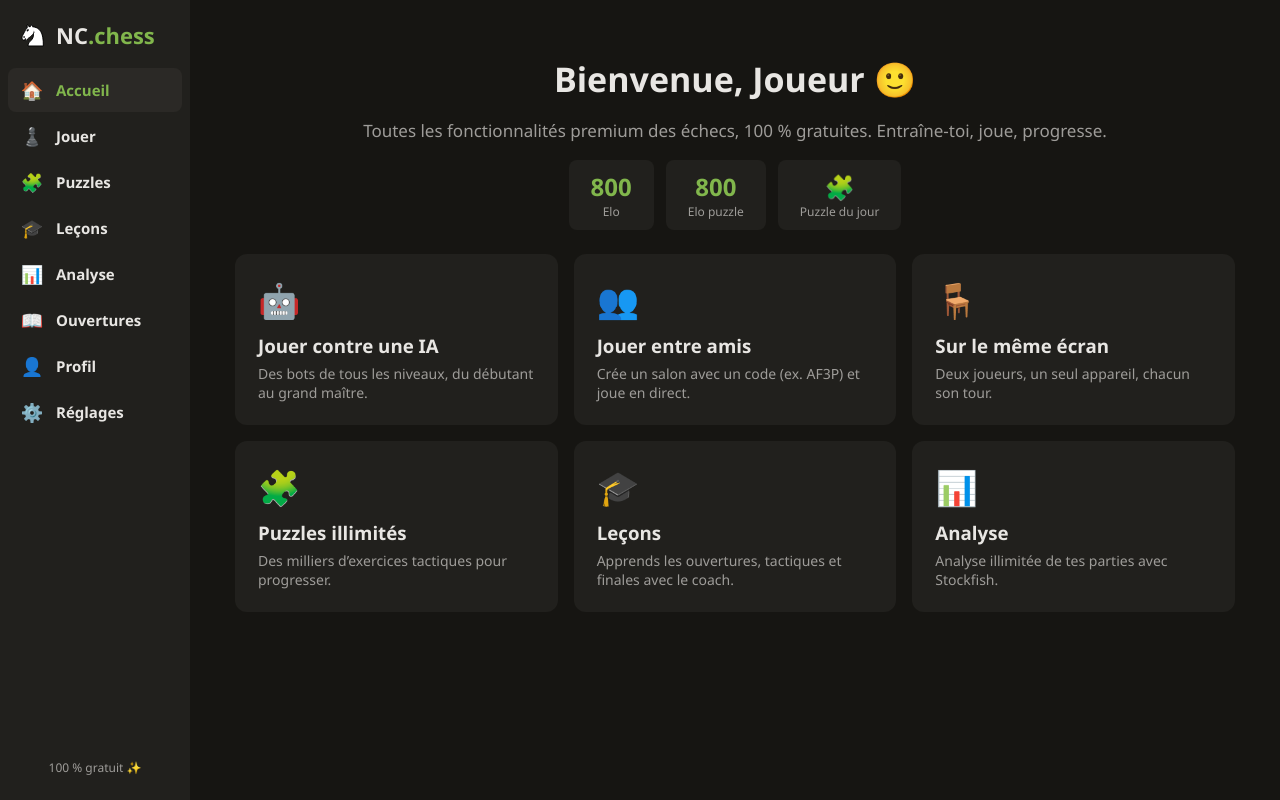
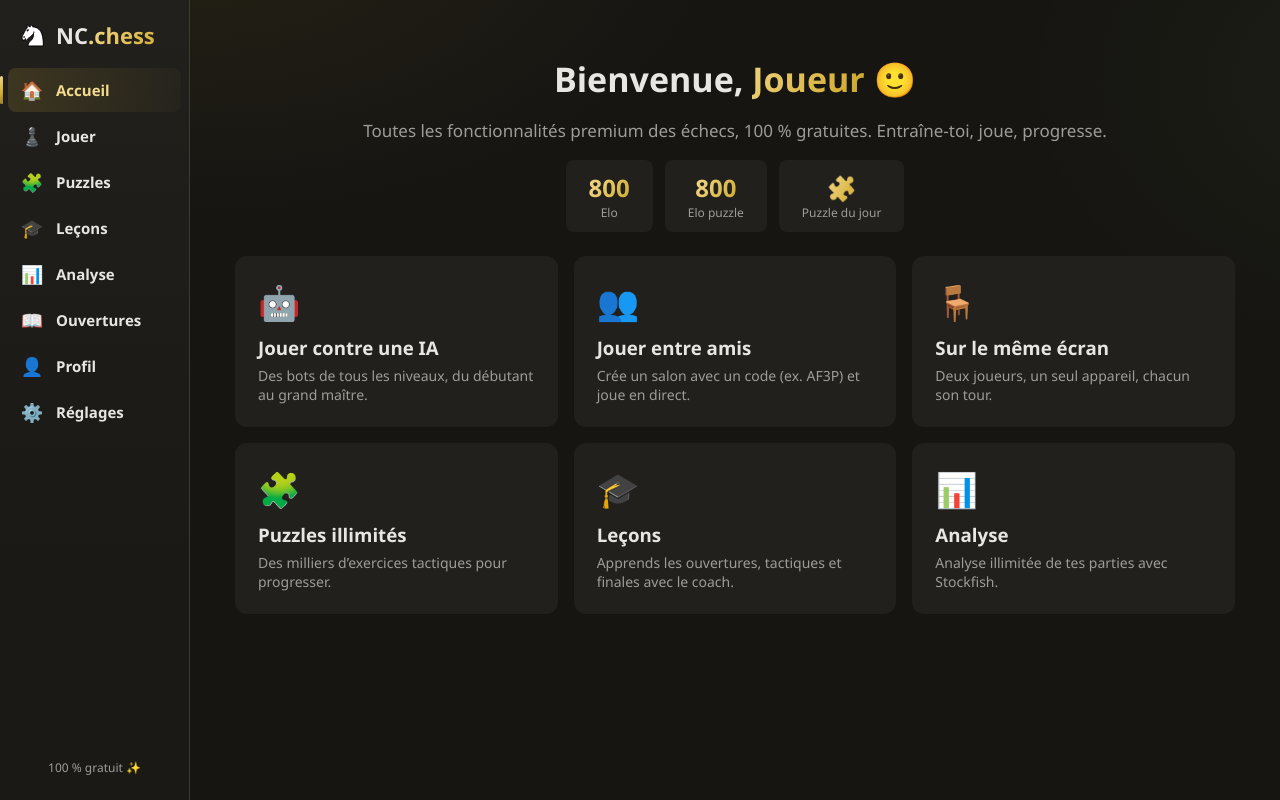
Before and after one commit to Niakimbo22/NC.chess, a React (Vite) app: page / in a window 1280 px wide. Built offline with nearby package versions, Linux system fonts and the light colour scheme.

Commit message:
Ajoute une identité visuelle plus premium : dégradés dorés, animations et fondus
Texte doré animé (logo, Elo, titres), fondu d'entrée sur chaque page,
cartes d'accueil avec bordure dorée et effet de brillance au survol,
message de puzzle résolu mis en valeur.

```diff
--- a/src/app.css
+++ b/src/app.css
@@ -6,7 +6,8 @@
 .app-sidebar {
   width: var(--sidebar-w);
   flex-shrink: 0;
-  background: var(--bg-panel);
+  background: linear-gradient(180deg, var(--bg-panel), #1a1916 70%);
+  border-right: 1px solid var(--border);
   display: flex;
   flex-direction: column;
   padding: 12px 8px;
@@ -22,9 +23,25 @@
   font-weight: 800;
   color: var(--text);
   padding: 8px 10px 16px;
+  transition: filter 0.2s ease;
 }
-.app-logo img { width: 30px; height: 30px; }
-.app-logo em { color: var(--accent); font-style: normal; }
+.app-logo:hover { filter: drop-shadow(0 0 8px rgba(212, 175, 55, 0.45)); }
+.app-logo img {
+  width: 30px;
+  height: 30px;
+  transition: transform 0.3s cubic-bezier(0.34, 1.56, 0.64, 1);
+}
+.app-logo:hover img { transform: rotate(-12deg) scale(1.12); }
+.app-logo em {
+  font-style: normal;
+  background: var(--gradient-gold);
+  background-size: 250% auto;
+  -webkit-background-clip: text;
+  background-clip: text;
+  color: transparent;
+  transition: background-position 0.6s ease;
+}
+.app-logo:hover em { background-position: 100% center; }
 
 .app-nav-item {
   display: flex;
@@ -35,10 +52,28 @@
   color: var(--text);
   font-weight: 600;
   font-size: 15px;
+  position: relative;
+  transition: background 0.2s ease, color 0.2s ease, transform 0.15s ease;
 }
-.app-nav-item:hover { background: var(--bg-hover); }
-.app-nav-item.active { background: var(--bg-panel-2); color: var(--accent); }
-.app-nav-icon { font-size: 18px; width: 24px; text-align: center; }
+.app-nav-item:hover { background: var(--bg-hover); transform: translateX(2px); }
+.app-nav-item.active {
+  background: linear-gradient(90deg, rgba(212, 175, 55, 0.16), rgba(212, 175, 55, 0.03));
+  color: var(--gold-light);
+}
+.app-nav-item.active::before {
+  content: '';
+  position: absolute;
+  left: -8px;
+  top: 8px;
+  bottom: 8px;
+  width: 3px;
+  border-radius: 2px;
+  background: var(--gradient-gold);
+  background-size: 250% auto;
+  animation: goldShimmer 3s linear infinite;
+}
+.app-nav-icon { font-size: 18px; width: 24px; text-align: center; transition: transform 0.15s ease; }
+.app-nav-item:hover .app-nav-icon { transform: scale(1.15); }
 
 .app-sidebar-footer {
   margin-top: auto;
@@ -46,6 +81,8 @@
   color: var(--text-dim);
   font-size: 12px;
   text-align: center;
+  animation: goldPulse 3.5s ease-in-out infinite;
+  border-radius: var(--radius);
 }
 
 .app-main {
--- a/src/index.css
+++ b/src/index.css
@@ -9,6 +9,10 @@
   --accent: #81b64c;
   --accent-hover: #93c65b;
   --accent-dark: #5d9948;
+  --gold: #d4af37;
+  --gold-light: #f5db8f;
+  --gold-dark: #96731f;
+  --gradient-gold: linear-gradient(120deg, #f5db8f, #d4af37 45%, #a8842a 70%, #f5db8f);
   --danger: #e02828;
   --warning: #e8a33d;
   --info: #3d9fe8;
@@ -27,9 +31,39 @@ html, body, #root {
 }
 
 body {
-  background: var(--bg);
+  background:
+    radial-gradient(ellipse 900px 500px at 15% -10%, rgba(212, 175, 55, 0.08), transparent 60%),
+    radial-gradient(ellipse 700px 500px at 110% 10%, rgba(129, 182, 76, 0.06), transparent 55%),
+    var(--bg);
   color: var(--text);
   overscroll-behavior: none;
+}
+
+@keyframes fadeInUp {
+  from { opacity: 0; transform: translateY(14px); }
+  to { opacity: 1; transform: translateY(0); }
+}
+
+@keyframes goldShimmer {
+  to { background-position: 200% center; }
+}
+
+@keyframes goldPulse {
+  0%, 100% { box-shadow: 0 0 0 0 rgba(212, 175, 55, 0); }
+  50% { box-shadow: 0 0 16px 1px rgba(212, 175, 55, 0.35); }
+}
+
+.app-main > * {
+  animation: fadeInUp 0.4s cubic-bezier(0.2, 0.7, 0.3, 1) both;
+}
+
+.gold-text {
+  background: var(--gradient-gold);
+  background-size: 250% auto;
+  -webkit-background-clip: text;
+  background-clip: text;
+  color: transparent;
+  animation: goldShimmer 5s linear infinite;
 }
 
 button {
@@ -41,11 +75,13 @@ button {
   color: var(--text);
   padding: 10px 16px;
   font-size: 15px;
-  transition: background 0.15s, transform 0.05s;
+  position: relative;
+  overflow: hidden;
+  transition: background 0.2s ease, transform 0.12s ease, box-shadow 0.2s ease;
 }
-button:hover { background: var(--bg-hover); }
+button:hover { background: var(--bg-hover); transform: translateY(-1px); }
 button:active { transform: translateY(1px); }
-button:disabled { opacity: 0.5; cursor: not-allowed; }
+button:disabled { opacity: 0.5; cursor: not-allowed; transform: none; }
 
 button.primary {
   background: var(--accent);
@@ -53,7 +89,19 @@ button.primary {
   font-weight: 700;
   box-shadow: 0 4px 0 var(--accent-dark);
 }
-button.primary:hover { background: var(--accent-hover); }
+button.primary::after {
+  content: '';
+  position: absolute;
+  inset: 0;
+  background: linear-gradient(115deg, transparent 30%, rgba(255, 255, 255, 0.35) 48%, rgba(245, 219, 143, 0.55) 52%, transparent 70%);
+  background-size: 250% 100%;
+  background-position: -100% 0;
+  opacity: 0;
+  transition: opacity 0.2s ease;
+  pointer-events: none;
+}
+button.primary:hover::after { opacity: 1; animation: goldShimmer 1.1s ease; }
+button.primary:hover { background: var(--accent-hover); box-shadow: 0 4px 0 var(--accent-dark), 0 0 14px rgba(212, 175, 55, 0.25); }
 button.primary:active { box-shadow: 0 2px 0 var(--accent-dark); transform: translateY(2px); }
 
 button.danger { background: #7c2b2b; }
--- a/src/pages/Puzzles.tsx
+++ b/src/pages/Puzzles.tsx
@@ -280,7 +280,7 @@ function Training({ pool }: { pool: Puzzle[] }) {
         </div>
         {puzzle && (
           <>
-            <p className="puzzle-goal">
+            <p className={`puzzle-goal ${solver.state === 'solved' ? 'solved' : solver.state === 'failed' ? 'failed' : ''}`}>
               {solver.state === 'solved'
                 ? '✅ Résolu ! Bien joué.'
                 : solver.state === 'failed'
--- a/src/pages/home.css
+++ b/src/pages/home.css
@@ -3,9 +3,17 @@
 .home-hero {
   text-align: center;
   padding: 36px 16px 24px;
+  animation: fadeInUp 0.5s ease both;
 }
 .home-hero h1 { font-size: 34px; }
-.home-hero .brand em { color: var(--accent); font-style: normal; }
+.home-hero .brand {
+  background: var(--gradient-gold);
+  background-size: 250% auto;
+  -webkit-background-clip: text;
+  background-clip: text;
+  color: transparent;
+  animation: goldShimmer 6s linear infinite;
+}
 .home-hero p { color: var(--text-dim); font-size: 17px; }
 
 .home-stats {
@@ -22,10 +30,28 @@
   border-radius: var(--radius);
   padding: 10px 22px;
   color: var(--text);
-  transition: background 0.15s;
+  border: 1px solid transparent;
+  transition: background 0.2s ease, border-color 0.2s ease, transform 0.2s ease, box-shadow 0.2s ease;
+  animation: fadeInUp 0.5s ease both;
+  animation-delay: 0.08s;
 }
-.home-stat:hover { background: var(--bg-panel-2); }
-.home-stat-value { font-size: 24px; font-weight: 800; color: var(--accent); }
+.home-stat:hover {
+  background: var(--bg-panel-2);
+  border-color: rgba(212, 175, 55, 0.4);
+  transform: translateY(-2px);
+  box-shadow: 0 6px 18px rgba(212, 175, 55, 0.12);
+}
+.home-stat-value {
+  font-size: 24px;
+  font-weight: 800;
+  background: var(--gradient-gold);
+  background-size: 250% auto;
+  -webkit-background-clip: text;
+  background-clip: text;
+  color: transparent;
+  transition: background-position 0.5s ease;
+}
+.home-stat:hover .home-stat-value { background-position: 100% center; }
 .home-stat-label { font-size: 12px; color: var(--text-dim); }
 
 .home-grid {
@@ -36,18 +62,59 @@
 }
 
 .home-card {
+  position: relative;
   background: var(--bg-panel);
   border-radius: 12px;
   padding: 22px;
   color: var(--text);
-  transition: transform 0.12s, background 0.15s;
+  transition: transform 0.2s cubic-bezier(0.2, 0.7, 0.3, 1), background 0.2s ease, box-shadow 0.25s ease;
   border: 1px solid transparent;
+  overflow: hidden;
+  animation: fadeInUp 0.5s cubic-bezier(0.2, 0.7, 0.3, 1) both;
+}
+.home-grid .home-card:nth-child(1) { animation-delay: 0.02s; }
+.home-grid .home-card:nth-child(2) { animation-delay: 0.08s; }
+.home-grid .home-card:nth-child(3) { animation-delay: 0.14s; }
+.home-grid .home-card:nth-child(4) { animation-delay: 0.2s; }
+.home-grid .home-card:nth-child(5) { animation-delay: 0.26s; }
+.home-grid .home-card:nth-child(6) { animation-delay: 0.32s; }
+.home-card::before {
+  content: '';
+  position: absolute;
+  inset: 0;
+  padding: 1px;
+  border-radius: inherit;
+  background: var(--gradient-gold);
+  background-size: 250% auto;
+  -webkit-mask: linear-gradient(#fff 0 0) content-box, linear-gradient(#fff 0 0);
+  -webkit-mask-composite: xor;
+  mask-composite: exclude;
+  opacity: 0;
+  transition: opacity 0.25s ease;
+  pointer-events: none;
+}
+.home-card::after {
+  content: '';
+  position: absolute;
+  inset: 0;
+  background: radial-gradient(circle at 30% 20%, rgba(212, 175, 55, 0.1), transparent 60%);
+  opacity: 0;
+  transition: opacity 0.25s ease;
+  pointer-events: none;
 }
 .home-card:hover {
   background: var(--bg-panel-2);
-  transform: translateY(-3px);
-  border-color: var(--border);
+  transform: translateY(-4px) scale(1.015);
+  box-shadow: 0 10px 26px rgba(0, 0, 0, 0.35), 0 0 0 1px rgba(212, 175, 55, 0.08);
 }
-.home-card-icon { font-size: 34px; display: block; margin-bottom: 10px; }
+.home-card:hover::before { opacity: 1; animation: goldShimmer 2.5s linear infinite; }
+.home-card:hover::after { opacity: 1; }
+.home-card-icon {
+  font-size: 34px;
+  display: block;
+  margin-bottom: 10px;
+  transition: transform 0.3s cubic-bezier(0.34, 1.56, 0.64, 1);
+}
+.home-card:hover .home-card-icon { transform: scale(1.2) rotate(-6deg); }
 .home-card h3 { margin-bottom: 6px; }
 .home-card p { color: var(--text-dim); margin: 0; font-size: 14px; }
--- a/src/pages/puzzles.css
+++ b/src/pages/puzzles.css
@@ -6,8 +6,13 @@
   margin-bottom: 16px;
   justify-content: center;
 }
-.puzzle-tabs button { font-weight: 700; }
-.puzzle-tabs button.active { background: var(--accent); color: #fff; }
+.puzzle-tabs button { font-weight: 700; transition: background 0.2s ease, color 0.2s ease, box-shadow 0.2s ease, transform 0.15s ease; }
+.puzzle-tabs button.active {
+  background: var(--accent);
+  color: #fff;
+  box-shadow: 0 0 0 1px rgba(212, 175, 55, 0.35), 0 4px 14px rgba(212, 175, 55, 0.18);
+}
+.puzzle-tabs button:hover { transform: translateY(-1px); }
 
 .puzzle-layout {
   display: grid;
@@ -25,14 +30,36 @@
 .puzzle-info { display: flex; flex-direction: column; gap: 8px; }
 
 .puzzle-elo-row { display: flex; justify-content: space-between; align-items: center; }
-.puzzle-elo { font-size: 26px; font-weight: 800; color: var(--accent); }
+.puzzle-elo {
+  font-size: 26px;
+  font-weight: 800;
+  background: var(--gradient-gold);
+  background-size: 250% auto;
+  -webkit-background-clip: text;
+  background-clip: text;
+  color: transparent;
+  transition: background-position 0.5s ease;
+}
+.puzzle-elo-row:hover .puzzle-elo { background-position: 100% center; }
 .puzzle-elo-label { color: var(--text-dim); font-size: 13px; }
-.puzzle-delta { margin-left: 10px; font-weight: 800; }
-.puzzle-delta.up { color: var(--accent); }
+.puzzle-delta { margin-left: 10px; font-weight: 800; animation: fadeInUp 0.3s ease both; }
+.puzzle-delta.up { color: var(--gold-light); }
 .puzzle-delta.down { color: var(--danger); }
-.puzzle-streak { font-size: 18px; font-weight: 700; }
+.puzzle-streak { font-size: 18px; font-weight: 700; transition: transform 0.2s ease; }
+.puzzle-streak:hover { transform: scale(1.08); }
 
-.puzzle-goal { font-size: 16px; font-weight: 600; margin: 4px 0; }
+.puzzle-goal { font-size: 16px; font-weight: 600; margin: 4px 0; transition: color 0.2s ease; }
+.puzzle-goal.solved {
+  color: var(--gold-light);
+  animation: fadeInUp 0.35s cubic-bezier(0.34, 1.56, 0.64, 1) both, goldPulse 1.8s ease-in-out 1;
+  border-radius: var(--radius);
+  padding: 6px 10px;
+  background: linear-gradient(90deg, rgba(212, 175, 55, 0.14), transparent);
+}
+.puzzle-goal.failed {
+  color: var(--warning);
+  animation: fadeInUp 0.35s ease both;
+}
 
 .puzzle-themes { display: flex; flex-wrap: wrap; gap: 6px; }
 .puzzle-theme-chip {
```
